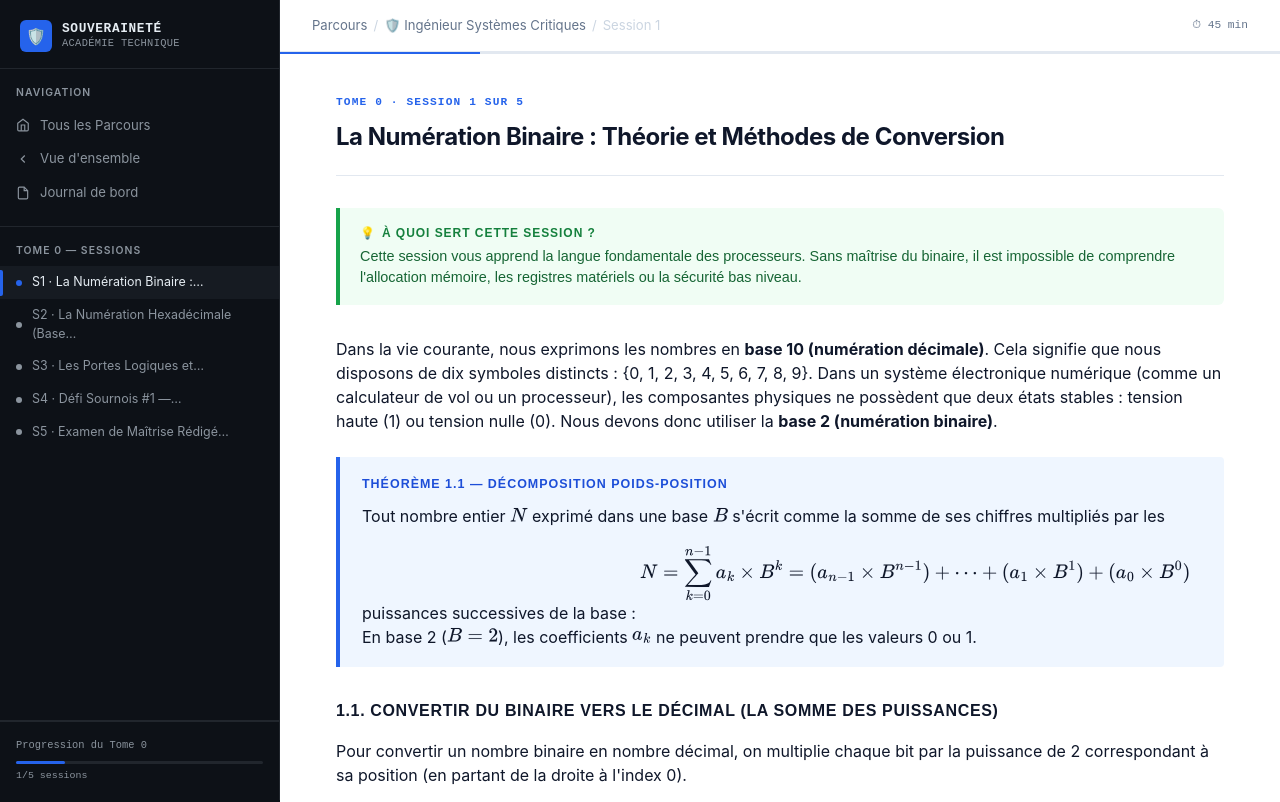
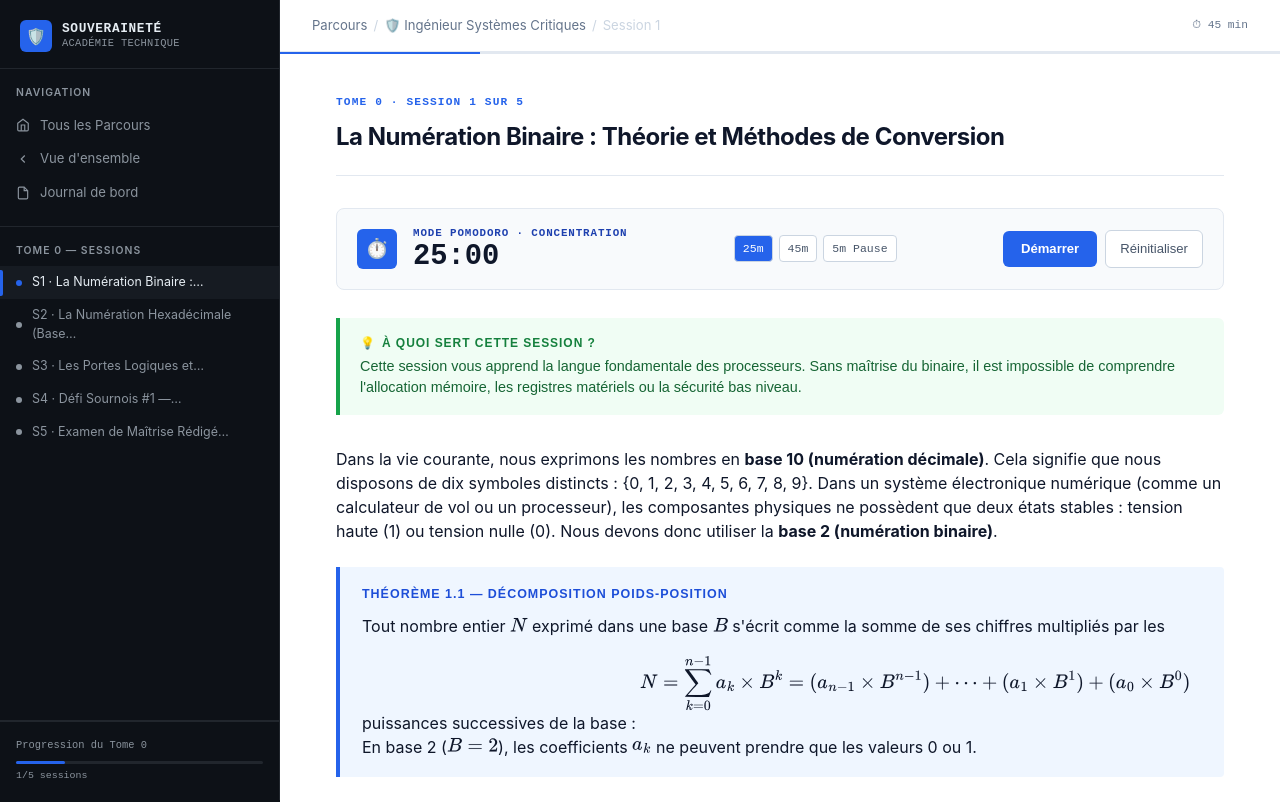
Before and after one commit to ROMI021/apprendretonmetierprecis.com, a Next.js app in the folder souverainete-app/: page /parcours/systemes-critiques/session/1 in a window 1280 px wide. Shown: the top 802 px of the page. Built offline with nearby package versions, Linux system fonts and the light colour scheme.

Commit message:
Ajout du minuteur Pomodoro interactif dans le lecteur de session

```diff
--- a/souverainete-app/src/app/parcours/[id]/session/[sessionId]/page.tsx
+++ b/souverainete-app/src/app/parcours/[id]/session/[sessionId]/page.tsx
@@ -4,6 +4,7 @@ import { use, useState, useEffect } from "react";
 import Link from "next/link";
 import { notFound } from "next/navigation";
 import { PARCOURS_DATA } from "@/data/parcours";
+import PomodoroTimer from "@/components/PomodoroTimer";
 
 declare global {
   interface Window {
@@ -114,6 +115,9 @@ export default function SessionPage({ params }: { params: Promise<{ id: string;
           <div className="reader-eyebrow">{session.tome} · Session {session.id} sur {parcours.sessions.length}</div>
           <h1 className="reader-title">{session.title}</h1>
 
+          {/* Minuteur Pomodoro d'étude */}
+          <PomodoroTimer />
+
           {/* Encadré Note : À quoi sert cette session ? */}
           {session.note && (
             <div style={{
--- /dev/null
+++ b/souverainete-app/src/components/PomodoroTimer.tsx
@@ -0,0 +1,201 @@
+"use client";
+
+import { useState, useEffect } from "react";
+
+export default function PomodoroTimer() {
+  const [secondsLeft, setSecondsLeft] = useState(25 * 60);
+  const [isActive, setIsActive] = useState(false);
+  const [mode, setMode] = useState<"work" | "break">("work");
+  const [initialTime, setInitialTime] = useState(25 * 60);
+
+  useEffect(() => {
+    let interval: NodeJS.Timeout | null = null;
+
+    if (isActive && secondsLeft > 0) {
+      interval = setInterval(() => {
+        setSecondsLeft((prev) => prev - 1);
+      }, 1000);
+    } else if (secondsLeft === 0 && isActive) {
+      if (mode === "work") {
+        setMode("break");
+        setSecondsLeft(5 * 60);
+        setInitialTime(5 * 60);
+        alert("⏱️ Session de concentration terminée ! Prenez 5 minutes de pause.");
+      } else {
+        setMode("work");
+        setSecondsLeft(25 * 60);
+        setInitialTime(25 * 60);
+        alert("🔔 Pause terminée ! Prêt à reprendre l'étude ?");
+      }
+      setIsActive(false);
+    }
+
+    return () => {
+      if (interval) clearInterval(interval);
+    };
+  }, [isActive, secondsLeft, mode]);
+
+  const toggleTimer = () => {
+    setIsActive(!isActive);
+  };
+
+  const resetTimer = () => {
+    setIsActive(false);
+    setSecondsLeft(mode === "work" ? 25 * 60 : 5 * 60);
+  };
+
+  const setPreset = (minutes: number, timerMode: "work" | "break" = "work") => {
+    setIsActive(false);
+    setMode(timerMode);
+    setInitialTime(minutes * 60);
+    setSecondsLeft(minutes * 60);
+  };
+
+  const formatTime = (secs: number) => {
+    const mins = Math.floor(secs / 60);
+    const remainderSecs = secs % 60;
+    return `${String(mins).padStart(2, "0")}:${String(remainderSecs).padStart(2, "0")}`;
+  };
+
+  const progressPct = Math.round(((initialTime - secondsLeft) / initialTime) * 100);
+
+  return (
+    <div style={{
+      background: mode === "work" ? "#f8fafc" : "#f0fdf4",
+      border: `1px solid ${mode === "work" ? "#e2e8f0" : "#bbf7d0"}`,
+      borderRadius: "8px",
+      padding: "16px 20px",
+      marginBottom: "28px",
+      display: "flex",
+      flexWrap: "wrap",
+      alignItems: "center",
+      justifyContent: "space-between",
+      gap: "16px"
+    }}>
+      {/* Label Mode & Chrono */}
+      <div style={{ display: "flex", alignItems: "center", gap: "16px" }}>
+        <div style={{
+          width: "40px",
+          height: "40px",
+          borderRadius: "6px",
+          background: mode === "work" ? "#2563eb" : "#16a34a",
+          color: "#ffffff",
+          display: "flex",
+          alignItems: "center",
+          justifyContent: "center",
+          fontSize: "1.2rem",
+          fontWeight: 700
+        }}>
+          {mode === "work" ? "⏱️" : "☕"}
+        </div>
+        <div>
+          <div style={{
+            fontFamily: "'IBM Plex Mono', monospace",
+            fontSize: "0.68rem",
+            fontWeight: 700,
+            textTransform: "uppercase",
+            letterSpacing: "0.08em",
+            color: mode === "work" ? "#1e40af" : "#166534"
+          }}>
+            Mode Pomodoro · {mode === "work" ? "Concentration" : "Pause Régénératrice"}
+          </div>
+          <div style={{
+            fontFamily: "'IBM Plex Mono', monospace",
+            fontSize: "1.8rem",
+            fontWeight: 700,
+            color: "#0f172a",
+            lineHeight: 1.1
+          }}>
+            {formatTime(secondsLeft)}
+          </div>
+        </div>
+      </div>
+
+      {/* Raccourcis de durée */}
+      <div style={{ display: "flex", alignItems: "center", gap: "6px" }}>
+        <button
+          onClick={() => setPreset(25, "work")}
+          style={{
+            fontFamily: "'IBM Plex Mono', monospace",
+            fontSize: "0.72rem",
+            padding: "4px 8px",
+            borderRadius: "4px",
+            border: "1px solid #cbd5e1",
+            background: initialTime === 25 * 60 && mode === "work" ? "#2563eb" : "#ffffff",
+            color: initialTime === 25 * 60 && mode === "work" ? "#ffffff" : "#475569",
+            cursor: "pointer"
+          }}
+        >
+          25m
+        </button>
+        <button
+          onClick={() => setPreset(45, "work")}
+          style={{
+            fontFamily: "'IBM Plex Mono', monospace",
+            fontSize: "0.72rem",
+            padding: "4px 8px",
+            borderRadius: "4px",
+            border: "1px solid #cbd5e1",
+            background: initialTime === 45 * 60 && mode === "work" ? "#2563eb" : "#ffffff",
+            color: initialTime === 45 * 60 && mode === "work" ? "#ffffff" : "#475569",
+            cursor: "pointer"
+          }}
+        >
+          45m
+        </button>
+        <button
+          onClick={() => setPreset(5, "break")}
+          style={{
+            fontFamily: "'IBM Plex Mono', monospace",
+            fontSize: "0.72rem",
+            padding: "4px 8px",
+            borderRadius: "4px",
+            border: "1px solid #cbd5e1",
+            background: mode === "break" ? "#16a34a" : "#ffffff",
+            color: mode === "break" ? "#ffffff" : "#475569",
+            cursor: "pointer"
+          }}
+        >
+          5m Pause
+        </button>
+      </div>
+
+      {/* Controles de Lancement */}
+      <div style={{ display: "flex", alignItems: "center", gap: "8px" }}>
+        <button
+          onClick={toggleTimer}
+          style={{
+            fontFamily: "'IBM Plex Sans', sans-serif",
+            fontSize: "0.82rem",
+            fontWeight: 600,
+            padding: "8px 18px",
+            borderRadius: "6px",
+            border: "none",
+            background: isActive ? "#dc2626" : mode === "work" ? "#2563eb" : "#16a34a",
+            color: "#ffffff",
+            cursor: "pointer",
+            transition: "background 0.15s ease"
+          }}
+        >
+          {isActive ? "Pause" : "Démarrer"}
+        </button>
+        <button
+          onClick={resetTimer}
+          style={{
+            fontFamily: "'IBM Plex Sans', sans-serif",
+            fontSize: "0.82rem",
+            fontWeight: 500,
+            padding: "8px 14px",
+            borderRadius: "6px",
+            border: "1px solid #cbd5e1",
+            background: "#ffffff",
+            color: "#475569",
+            cursor: "pointer"
+          }}
+        >
+          Réinitialiser
+        </button>
+      </div>
+    </div>
+  );
+}
```
